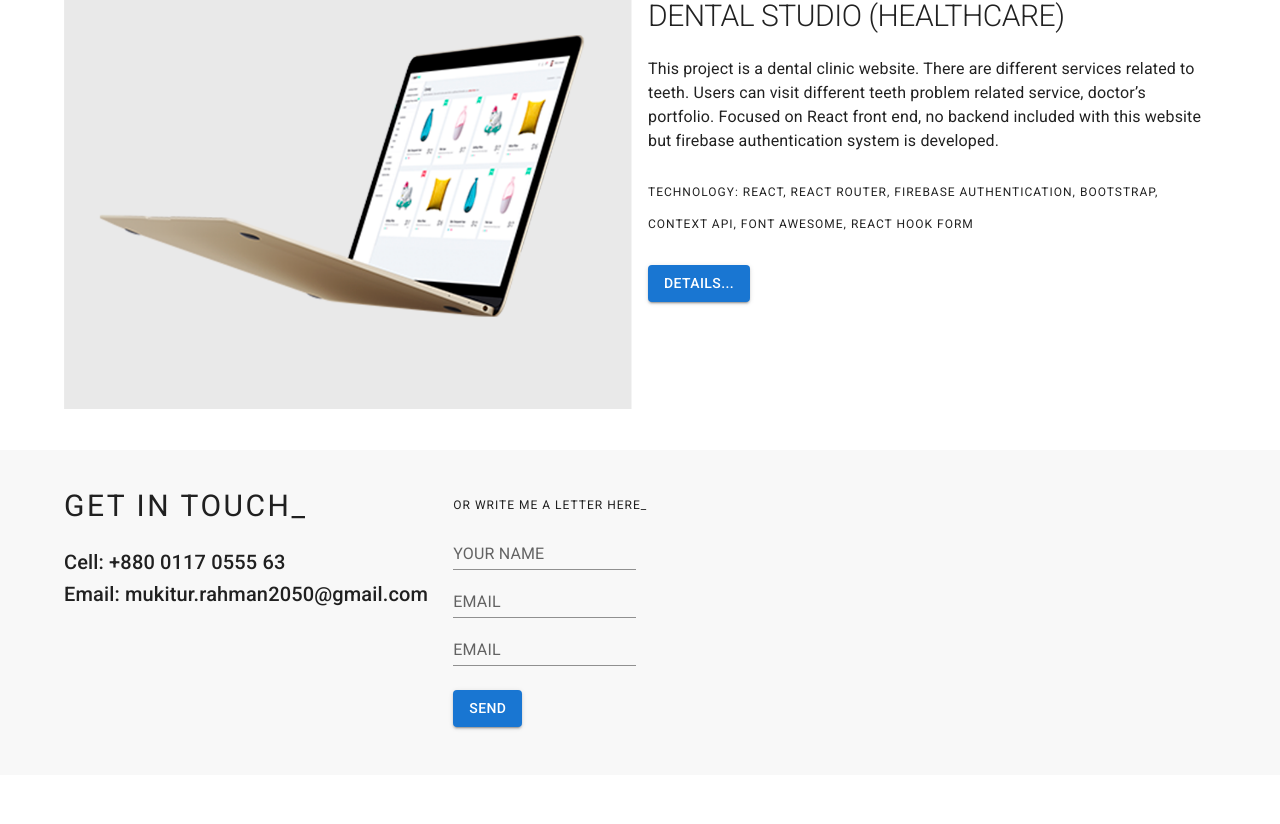
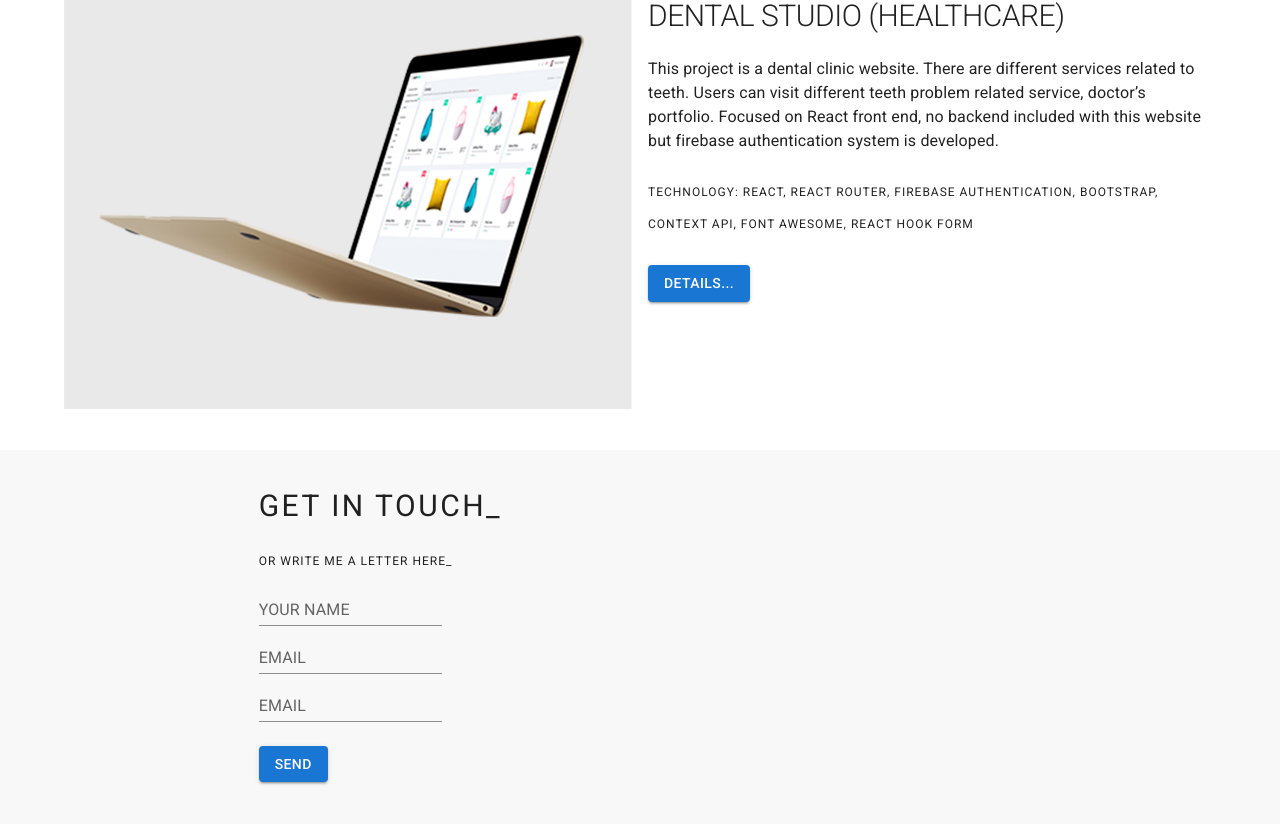
Before and after one commit to mukitur/Portfolio-Mukitur, a React (Create React App) app: page / in a window 1280 px wide. Shown: the part 1823-2647 px from the top of the page. Before the commit the page ends 2598 px from the top, so only its background shows below. Built offline with nearby package versions, Linux system fonts and the light colour scheme.

Commit message:
redirect add

```diff
--- a/src/Shared/Footer/Footer.js
+++ b/src/Shared/Footer/Footer.js
@@ -7,25 +7,21 @@ const Footer = () => {
         <div style={{backgroundColor: '#f8f8f8'}}>
             <Container style={{marginTop: 50}}>
             <Grid container spacing={2}>
-                <Grid item xs={12} md={4}>
+                <Grid item xs={12} md={2}>
+
+                </Grid>
+                <Grid item xs={12} md={8}>
+
                     <Typography style={{fontSize: 30}} variant="overline">
                         Get In Touch_
                     </Typography>
-                    <Typography variant="h6">
-                        Cell: +880 0117 0555 63
-                    </Typography>
-                    <Typography variant="h6">
-                        Email: mukitur.rahman2050@gmail.com
-                    </Typography>
-                </Grid>
-                <Grid item xs={12} md={4}>
                     <br/>
                     <Typography variant="overline">
                         or write me a letter here_
                     </Typography>
                     <br/>
                     <Typography variant="overline">
-                        <TextField id="standard-basic" label="Your Name" variant="standard" />
+                        <TextField id="standard-basic" label="Your Name" width= "100%" variant="standard" />
                     </Typography>
                     <br/>
                     <Typography variant="overline">
@@ -41,7 +37,7 @@ const Footer = () => {
                     </Typography>
                     <br/><br/>
                 </Grid>
-                <Grid item xs={12} md={4}>
+                <Grid item xs={12} md={2}>
 
                 </Grid>
             </Grid>
```
Also changed, not shown: 1 other file (tests, documents, lock files or other folders).
